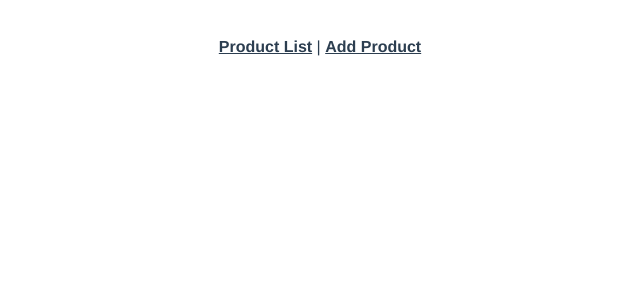
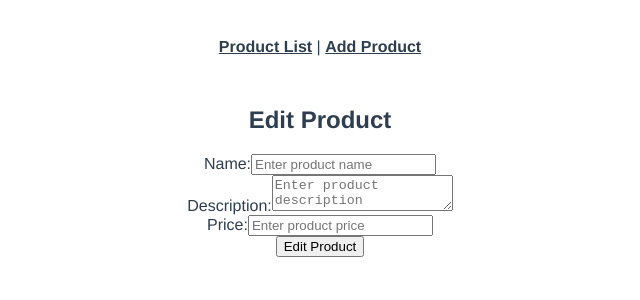
Before and after one commit to joshjaurigue/midterm-second-act, a Vue app: page /#/edit-product/1 in a window 1280 px wide. Shown: the top 300 px of the page, without its empty margins (320-960 px from the left). Built offline with nearby package versions, Linux system fonts and the light colour scheme.

Commit message:
Add edit product

```diff
--- a/src/components/EditProduct.vue
+++ b/src/components/EditProduct.vue
@@ -1,15 +1,72 @@
 <template>
-    <div>
+  <div>
+    <h2>Edit Product</h2>
+    <form ref="form" @submit.prevent="submitForm">
+      <div>
+        <label for="name">Name:</label>
+        <input type="text" id="name" v-model="product.name" placeholder="Enter product name" required>
+      </div>
+      <div>
+        <label for="description">Description:</label>
+        <textarea id="description" v-model="product.description" placeholder="Enter product description"
+          required></textarea>
+      </div>
+      <div>
+        <label for="price">Price:</label>
+        <input type="number" id="price" v-model.number="product.price" placeholder="Enter product price" required>
+      </div>
+      <button type="submit">Edit Product</button>
+    </form>
 
-    </div>
+    <!-- Animated success message -->
+    <transition name="success-message" appear>
+      <h3 v-if="showSuccess">The product was added successfully!</h3>
+    </transition>
+  </div>
 </template>
 
 <script>
-    export default {
+export default {
+  data() {
+    return {
+      product: {
+        id: null,
+        name: '',
+        description: '',
+        price: null
+      },
+      showSuccess: false
+    };
+  },
+  mounted() {
+    const productIndex = parseInt(this.$route.params.index);
+    if (productIndex >= 0 && productIndex < this.$store.state.products.length) {
+      this.product = this.$store.state.products[productIndex];
+    }
+  },
+  methods: {
+    submitForm() {
+      this.$store.commit('editProduct', this.product);
+      this.showSuccess = true;
 
+      setTimeout(() => {
+        this.showSuccess = false;
+        this.$router.push('/');
+      }, 3000);
     }
+  },
+};
 </script>
 
 <style scoped>
+/* Define the transition styles */
+.success-message-enter-active,
+.success-message-leave-active {
+  transition: opacity 0.5s;
+}
 
+.success-message-enter,
+.success-message-leave-to {
+  opacity: 0;
+}
 </style>
--- a/src/components/ProductList.vue
+++ b/src/components/ProductList.vue
@@ -65,7 +65,7 @@ export default {
   methods: {
     // Navigate to Edit Product page
     editProduct(index) {
-      this.$router.push(`/edit/${index}`);
+      this.$router.push(`/edit-product/${index}`);
     },
     // Delete product from the store
     deleteProduct(index) {
--- a/src/router/index.js
+++ b/src/router/index.js
@@ -15,7 +15,13 @@ const routes = [
     // this generates a separate chunk (about.[hash].js) for this route
     // which is lazy-loaded when the route is visited.
     component: () => import(/* webpackChunkName: "about" */ '../views/AddProductView.vue')
+  },
+  {
+    path: '/edit-product/:index',
+    name: 'edit-product',
+    component: () => import('../components/EditProduct.vue')
   }
+
 ]
 
 const router = createRouter({
--- a/src/store/index.js
+++ b/src/store/index.js
@@ -13,6 +13,13 @@ export default createStore({
     },
     deleteProduct(state, index) {
       state.products.splice(index, 1);
+    },
+    editProduct(state, newDetails) {
+      const index = state.products.findIndex(product => product.id === newDetails.id);
+
+      if (index !== -1) {
+        state.products[index] = { ...state.products[index], ...newDetails };
+      }
     }
   },
   actions: {
```
